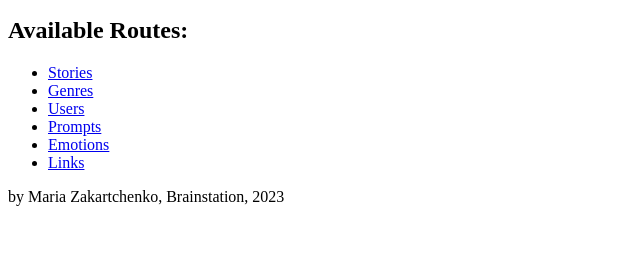
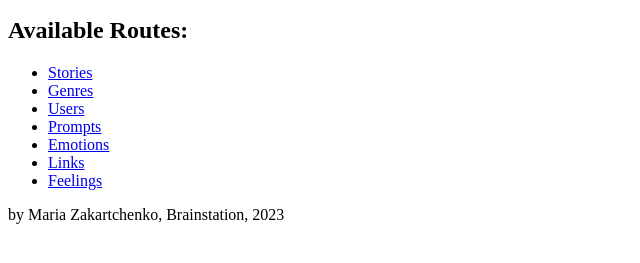
Before and after one commit to mariazakdev/Maria-Zakartchenko-Capstone-Storypears-backend, a website: page public/index.html in a window 1280 px wide. Shown: the part 101-364 px from the top of the page, without its empty margins (0-640 px from the left). Drawn offline with Linux system fonts and the light colour scheme.

Commit message:
Tables routes finished for now

```diff
--- a/index.js
+++ b/index.js
@@ -25,7 +25,7 @@ app.use('/users', usersRoutes );
 app.use('/prompts', promptsRoutes);
 app.use ('/emotions', emotionsRoutes);
 app.use('/links', linksRoutes);
-app.use('/feelings ', feelingsRoutes);
+app.use('/feelings', feelingsRoutes);
 
 
 
--- a/public/index.html
+++ b/public/index.html
@@ -16,7 +16,9 @@
       <li><a href="/prompts">Prompts</a></li>
       <li><a href="/emotions">Emotions</a></li>
       <li><a href="/links">Links</a></li>
+      <li><a href="/feelings">Feelings</a></li>
     </ul>
+
     <p>
       by Maria Zakartchenko, Brainstation, 2023
     </p>
```
